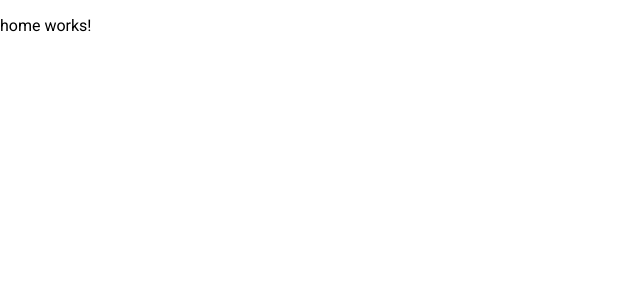
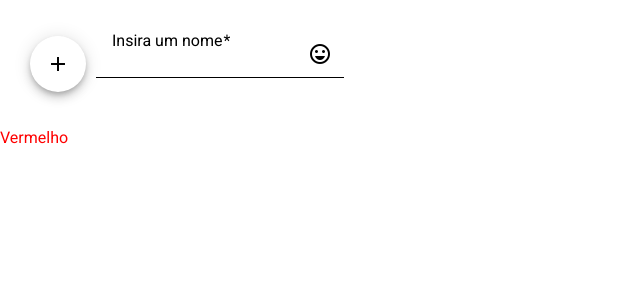
Before and after one commit to Joaomarceloamaral/Angular-Node-Aula, an Angular app in the folder frontend/: page / in a window 1280 px wide. Shown: the top 300 px of the page, without its empty margins (0-640 px from the left). Built offline with nearby package versions, Linux system fonts and the light colour scheme.

Commit message:
feat: an input name added and an add button that list the names in uppercase

```diff
--- a/frontend/src/app/home/home.component.html
+++ b/frontend/src/app/home/home.component.html
@@ -1 +1,21 @@
-<p>home works!</p>
+
+
+<div style="display: flex; padding: 30px; align-items: center;">
+    <button (click)="saveName()" mat-fab color="primary" aria-label="Add name">
+      <mat-icon>add</mat-icon>
+    </button>
+
+    <form #f="ngForm" [formGroup]="userForm">
+      <mat-form-field appearance="fill" style="padding-left: 10px;">
+        <mat-label>Insira um nome</mat-label>
+        <input formControlName="name" matInput placeholder="Digite o nome" />
+        <mat-icon matSuffix>sentiment_very_satisfied</mat-icon>
+      </mat-form-field>
+    </form>
+  </div>
+
+  <div style="display: flex; flex-direction: column; align-items: flex-start;">
+    <span *ngFor="let name of names">{{ name | uppercase }}</span>
+  </div>
+
+  <span [ngClass]="{red: isRed, blue: !isRed}">{{ isRed ? 'Vermelho' : 'Azul' }}</span>
```
